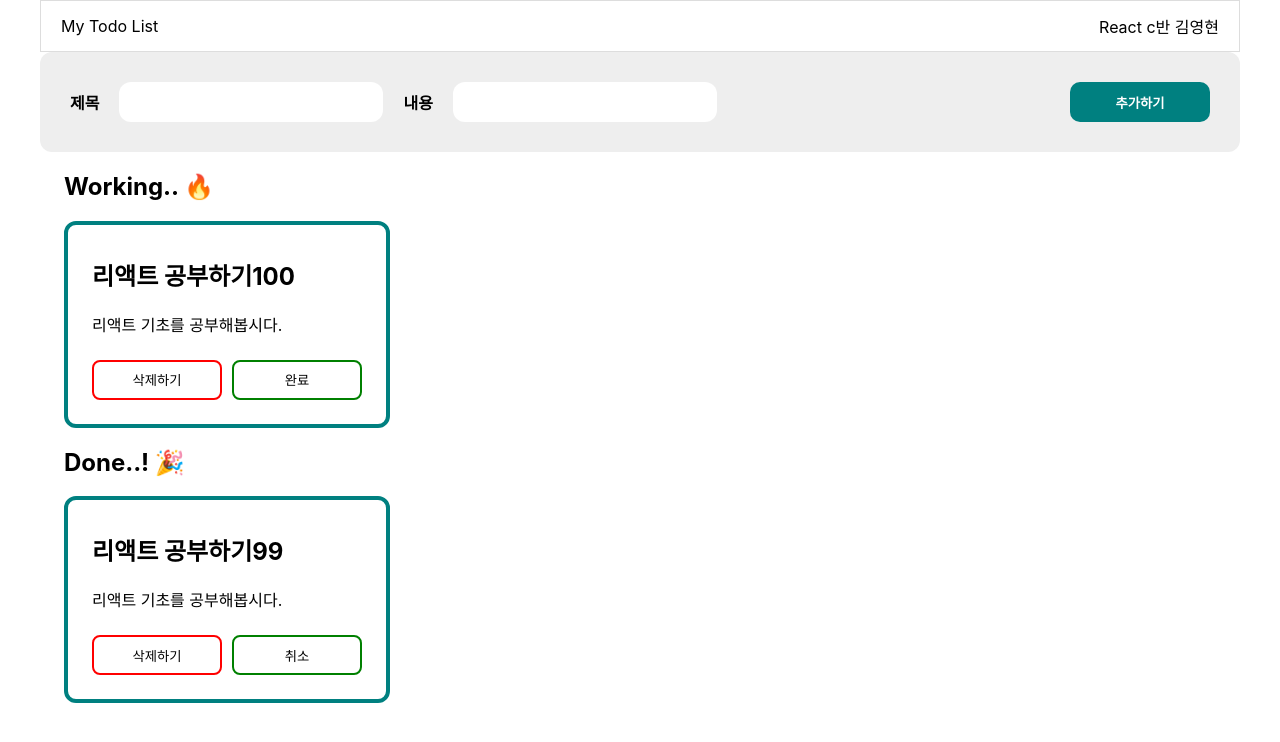
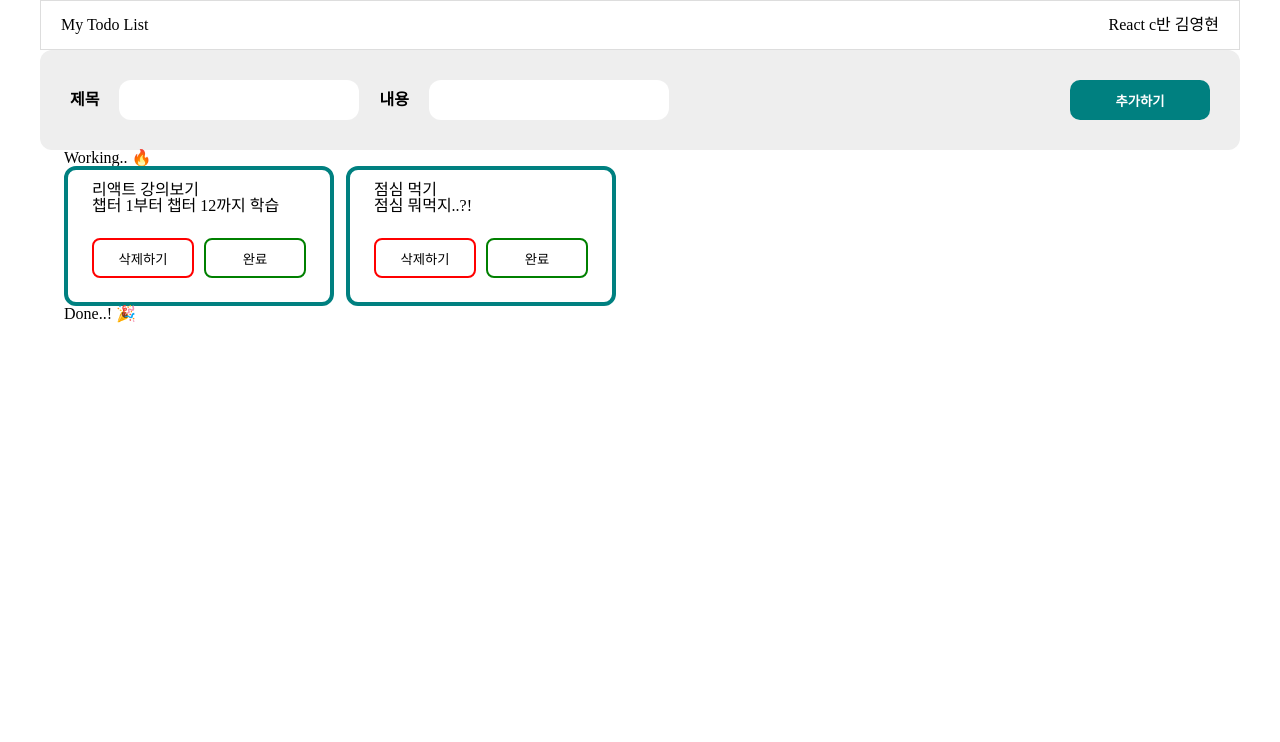
Before and after one commit to 0hyeon/todolist-hanghae, a React (Create React App) app: page / in a window 1280 px wide. Shown: the top 742 px of the page. Built offline with nearby package versions, Linux system fonts and the light colour scheme.

Commit message:
refactor:redux로상태관리

```diff
--- a/src/App.tsx
+++ b/src/App.tsx
@@ -1,31 +1,30 @@
-import { useState } from "react";
+import { useCallback, useEffect, useState } from "react";
 import "./App.css";
 import TodoBoxList from "./components/TodoBoxList";
+import { useDispatch, useSelector } from "react-redux";
+import { todoCreate, todoDelete, todoUpdate } from "./redux/modules/crud";
+// import { todoRead } from "./redux/modules/crud";
 export interface Iusers {
   id?: number;
   title?: string;
   content?: string;
   done?: boolean;
 }
+interface IusersArray {
+  crud: Iusers[];
+}
 
 function App() {
+  const crud = useSelector((state: IusersArray) => {
+    return state.crud;
+  }); //state는 중앙데이터 전체
+  const dispatch = useDispatch();
   const [isTitle, setTitle] = useState<string>("");
   const [isContent, setContent] = useState<string>("");
 
-  const [users, setUsers] = useState<Iusers[]>([
-    {
-      id: 1,
-      title: "리액트 공부하기99",
-      content: "리액트 기초를 공부해봅시다.",
-      done: true,
-    },
-    {
-      id: 2,
-      title: "리액트 공부하기100",
-      content: "리액트 기초를 공부해봅시다.",
-      done: false,
-    },
-  ]);
+  // const ReadData = useCallback(() => dispatch(todoRead()), [dispatch]);
+
+  const [users, setUsers] = useState<Iusers[]>(crud);
   const titleChangeHandler = (e: React.ChangeEvent<HTMLInputElement>) => {
     setTitle(e.target.value);
   };
@@ -33,29 +32,29 @@ function App() {
     setContent(e.target.value);
   };
   const handleSubmit = (e: React.FormEvent<HTMLFormElement>) => {
-    console.log(typeof isTitle, typeof isContent);
+    e.preventDefault();
     if (isTitle === "" || isContent === "") {
-      alert("제목과 내용을 입력해주세요.");
       return;
     }
-    e.preventDefault();
     const newUser = {
-      id: users.length + 1,
+      id: crud.length + 1,
       title: isTitle,
       content: isContent,
       done: false,
     };
-
-    setUsers([...users, newUser]);
+    dispatch(todoCreate(newUser)); //리턴되면서 메모리가 바뀜
+    setTitle("");
+    setContent("");
   };
   const RemoveClick = (id: number) => {
-    const removeUser = users.filter((el) => el.id !== id);
-    setUsers(removeUser);
+    // const removeUser = [...crud.filter((el) => el.id !== id)];
+    dispatch(todoDelete(id));
   };
   const ModifyClick = (id: number) => {
-    setUsers((el) =>
-      el.map((todo) => (todo.id === id ? { ...todo, done: !todo.done } : todo))
-    );
+    dispatch(todoUpdate(id));
+    // setUsers((el) =>
+    //   el.map((todo) => (todo.id === id ? { ...todo, done: !todo.done } : todo))
+    // );
   };
   return (
     <div className="App">
@@ -102,7 +101,7 @@ function App() {
           <h2 className="list-title">Working.. 🔥</h2>
           <div className="list-wrapper">
             <TodoBoxList
-              users={users}
+              users={crud}
               done={false}
               RemoveClick={RemoveClick}
               ModifyClick={ModifyClick}
@@ -112,7 +111,7 @@ function App() {
           <h2 className="list-title">Done..! 🎉</h2>
           <div className="list-wrapper">
             <TodoBoxList
-              users={users}
+              users={crud}
               done={true}
               RemoveClick={RemoveClick}
               ModifyClick={ModifyClick}
--- /dev/null
+++ b/src/GlobalStyles.ts
@@ -0,0 +1,30 @@
+import reset from "styled-reset";
+import { createGlobalStyle } from "styled-components";
+const GlobalStyles = createGlobalStyle`
+    ${reset} // styled-reset이라는 패키지를 설치해야한다. 몇가지만 reset해 줄 경우 사용하지 않아도 무방하다.
+    a{
+        text-decoration: none;
+        color: inherit;
+    }
+    *{
+        box-sizing: border-box;
+    }
+    input, textarea {
+      -moz-user-select: auto;
+      -webkit-user-select: auto;
+      -ms-user-select: auto;
+      user-select: auto;
+    }
+    input:focus {
+      outline: none;
+    }
+
+    button {
+      border: none;
+      background: none;
+      padding: 0;
+      cursor: pointer;
+    }
+`;
+
+export default GlobalStyles;
--- a/src/components/TodoBoxList.tsx
+++ b/src/components/TodoBoxList.tsx
@@ -21,7 +21,7 @@ const TodoBoxList = ({
         users
           .filter((todo) => todo.done === done)
           .map((el) => (
-            <div className="todo-container">
+            <div className="todo-container" key={el.id}>
               <div>
                 <h2 className="todo-title">{el.title}</h2>
                 <div>{el.content}</div>
--- a/src/index.tsx
+++ b/src/index.tsx
@@ -2,12 +2,15 @@ import React from "react";
 import ReactDOM from "react-dom/client";
 import "./index.css";
 import App from "./App";
-
+import { Provider } from "react-redux";
+import store from "./redux/config/configStore";
+import GlobalStyles from "./GlobalStyles";
 const root = ReactDOM.createRoot(
   document.getElementById("root") as HTMLElement
 );
 root.render(
-  <React.StrictMode>
+  <Provider store={store}>
+    <GlobalStyles />
     <App />
-  </React.StrictMode>
+  </Provider>
 );
--- /dev/null
+++ b/src/redux/config/configStore.ts
@@ -0,0 +1,10 @@
+import { createStore } from "redux";
+import { combineReducers } from "redux";
+import crud from "../modules/crud";
+// 중앙데이터관리소
+const rootReducer = combineReducers({
+  crud,
+}); //reducer를 하나로 모아논 기본 리듀서 , modules폴더(state묶음들)를 객체안에 모아놓음
+const store = createStore(rootReducer); //만든 리듀서로 스토어생성 (인자는 리듀서의 묶음이 들어감)
+
+export default store;
--- /dev/null
+++ b/src/redux/modules/crud.ts
@@ -0,0 +1,78 @@
+import { Iusers } from "../../App";
+const CREATE = "crud/CREATE"; //이걸하는 이유는 밑에 문자열로 넣어줘도 되는데 에러가 나면 오류를 찾기힘들고, 중복될경우 이거 사용한 컴포넌트는 다바꿔줘야해서, 휴먼에러
+const READ = "crud/READ";
+const UPDATE = "crud/UPDATE";
+const DELETE = "crud/DELETE";
+
+// type crudAction =
+//   // | ReturnType<typeof increase>
+//   // | ReturnType<typeof decrease>
+//   // | ReturnType<typeof increaseBy>
+//   any;
+
+//action creator : 액션객체를 만들어주는역할을 하는 함수 (리덕스에서도 권장 휴먼에러를 방지하기 위한 방법)
+export const todoCreate = (payload: Iusers) => {
+  return {
+    type: CREATE,
+    payload,
+  };
+};
+export const todoRead = () => {
+  return {
+    type: READ,
+  };
+};
+export const todoUpdate = (payload: any) => {
+  return {
+    type: UPDATE,
+    payload,
+  };
+};
+export const todoDelete = (payload: any) => {
+  return {
+    type: DELETE,
+    payload,
+  };
+};
+
+// 초기상태값 필요(state)
+const initialState = [
+  {
+    id: 1,
+    title: "리액트 강의보기",
+    content: "챕터 1부터 챕터 12까지 학습",
+    done: false,
+  },
+  {
+    id: 2,
+    title: "점심 먹기",
+    content: "점심 뭐먹지..?!",
+    done: false,
+  },
+];
+
+//* 리덕스플로우
+//0. combineReducers에 객체를 넣어 스토어를 만드는 configStore설정후
+//1. dispatch는 action객체를 store에게 던진다.
+//2. store는 action객체에 type에 따라 state를 변경한다.
+const crud = (state = initialState, action: any) => {
+  switch (action.type) {
+    case CREATE:
+      return [...state, action.payload];
+    case READ:
+      return { ...state };
+    case UPDATE:
+      return [
+        ...state.map((todo) =>
+          todo.id === action.payload ? { ...todo, done: !todo.done } : todo
+        ),
+      ];
+    case DELETE:
+      console.log([...state.filter((todo) => todo.id !== action.payload)]);
+      return [...state.filter((todo) => todo.id !== action.payload)];
+    default:
+      return state;
+  }
+};
+
+export default crud;
```
Also changed, not shown: package.json (+7 -0 lines), 1 other file (tests, documents, lock files or other folders).
